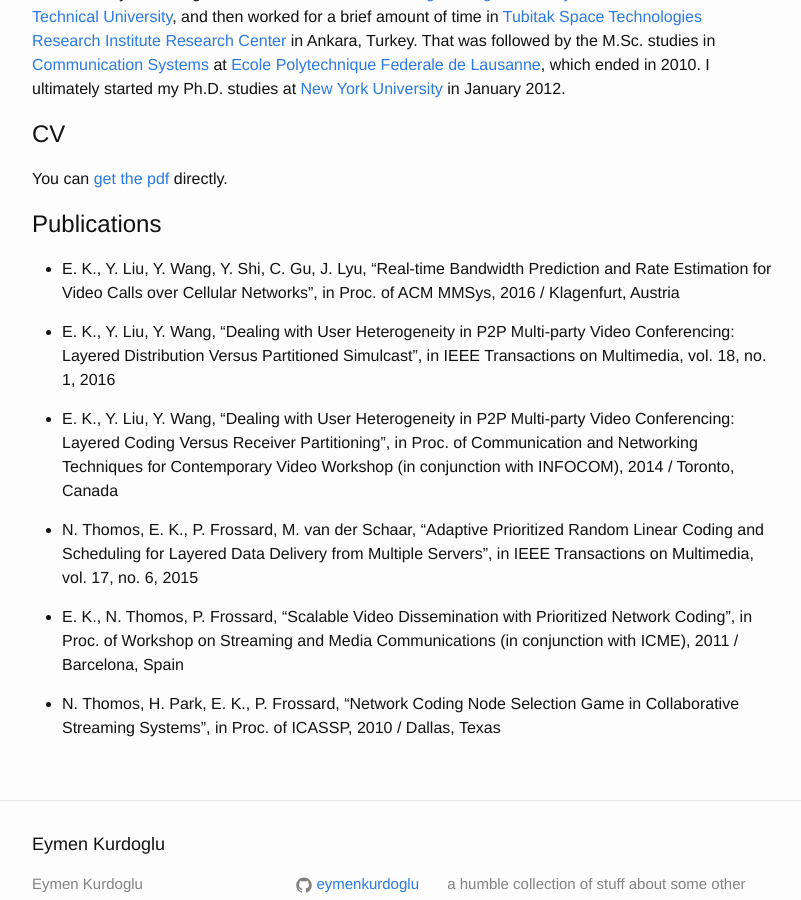
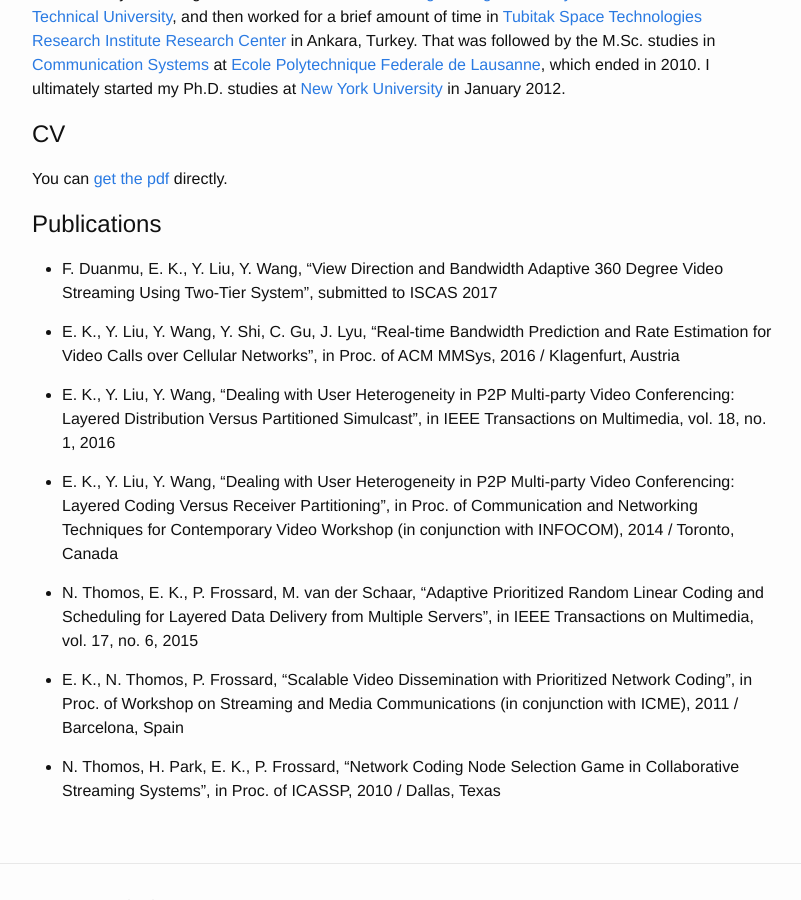
Before and after one commit to eymenkurdoglu/eymenkurdoglu.github.io, a Jekyll site: the page built from about.md, in a window 1280 px wide and 900 px high, scrolled down 534 px. Shown: the whole window, without its empty margins (238-1039 px from the left). Built offline with Jekyll 4.4.1, drawn with Linux system fonts in a browser that asks for light colours.

Commit message:
updated about

```diff
--- a/about.md
+++ b/about.md
@@ -22,6 +22,8 @@ You can [get the pdf](/assets/Eymen_Kurdoglu.pdf) directly.
 
 # Publications
 
+* F. Duanmu, E. K., Y. Liu, Y. Wang, "View Direction and Bandwidth Adaptive 360 Degree Video Streaming Using Two-Tier System", submitted to ISCAS 2017
+
 * E. K., Y. Liu, Y. Wang, Y. Shi, C. Gu, J. Lyu, "Real-time Bandwidth Prediction and Rate Estimation for Video Calls over Cellular Networks", in Proc. of ACM MMSys, 2016 / Klagenfurt, Austria
 
 * E. K., Y. Liu, Y. Wang, "Dealing with User Heterogeneity in P2P Multi-party Video Conferencing: Layered Distribution Versus Partitioned Simulcast", in IEEE Transactions on Multimedia, vol. 18, no. 1, 2016
```
